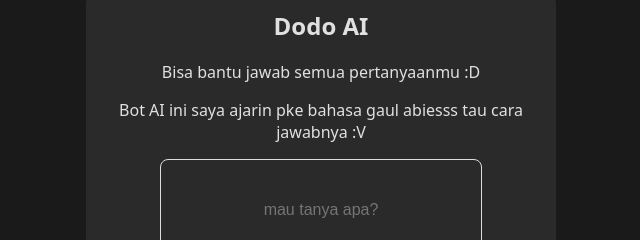
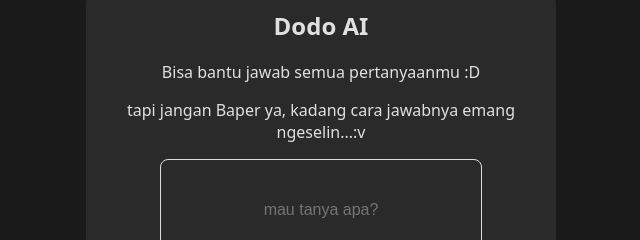
Before and after one commit to bozid95/chatbot-ai-gaul, a website built with Vite: page index.html in a window 1280 px wide. Shown: the part 147-387 px from the top of the page, 319-959 px from the left. Built offline with nearby package versions, Linux system fonts and the light colour scheme; some packages are replaced by stand-ins of ours.

Commit message:
Update index.html

```diff
--- a/index.html
+++ b/index.html
@@ -12,7 +12,7 @@
     <div class="center">
       <h2>Dodo AI</h2>
       <p>Bisa bantu jawab semua pertanyaanmu :D</p>
-      <p>Bot AI ini saya ajarin pke bahasa gaul abiesss tau cara jawabnya :V</p>
+      <p>tapi jangan Baper ya, kadang cara jawabnya emang ngeselin...:v </p>
     </div>
 
     <form>
```
